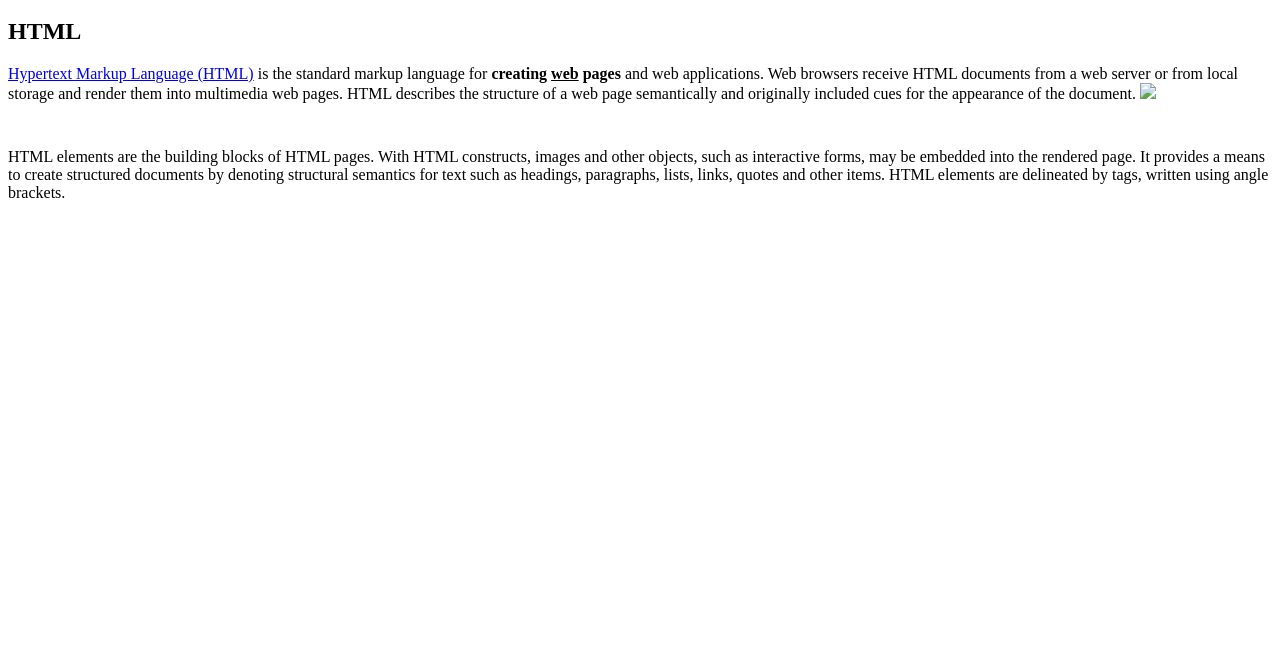
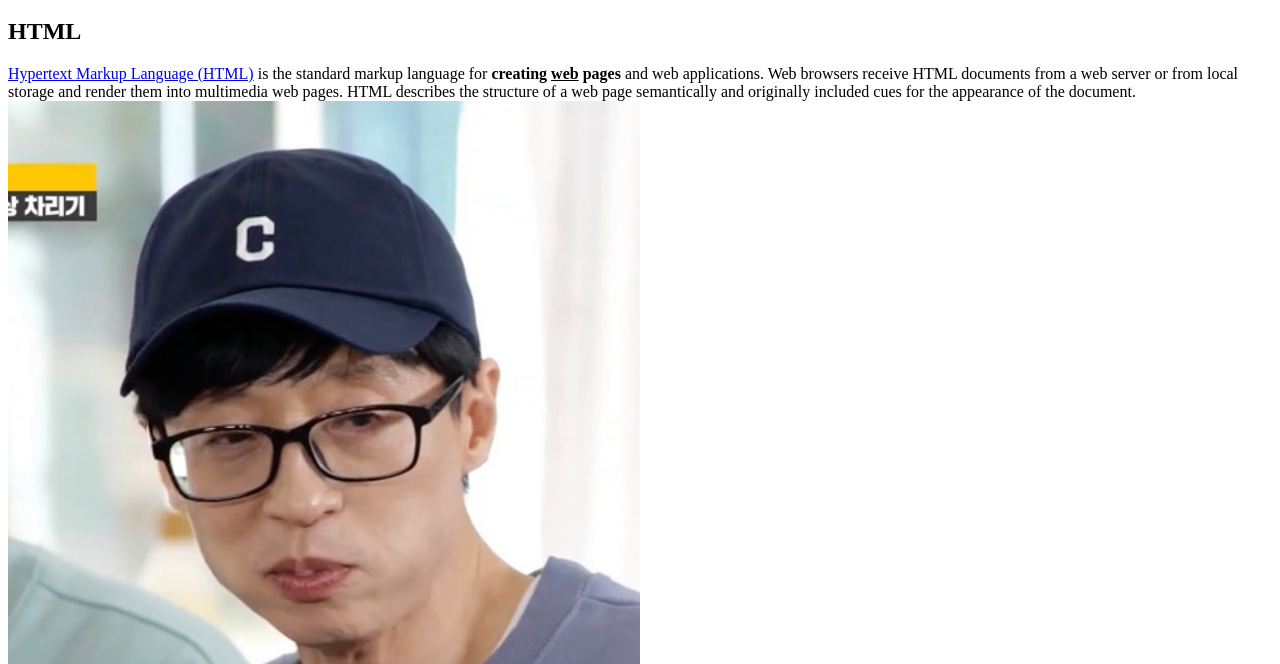
Before and after one commit to nuyes/web1, a plain HTML site: page 1.html in a window 1280 px wide. Shown: the part 136-800 px from the top of the page. Drawn offline with Linux system fonts and the light colour scheme.

Commit message:
Update 1.html
이미지파일명 영어로 ㄱ

```diff
--- a/1.html
+++ b/1.html
@@ -17,7 +17,7 @@ language for <strong>creating <u>web</u> pages</strong> and web applications.
 Web browsers receive HTML documents from a web server or from local storage
 and render them into multimedia web pages. HTML describes the structure of
 a web page semantically and originally included cues for the appearance of the document.
-  <img src="./유재석.jpeg" width="50%" >
+  <img src="tlqkf.jpeg" width="50%" >
   </p><p style="margin-top:45px;">HTML elements are the building blocks of HTML pages. With HTML constructs, images and
 other objects, such as interactive forms, may be embedded into the rendered page.
 It provides a means to create structured documents by denoting structural semantics for text such
```
